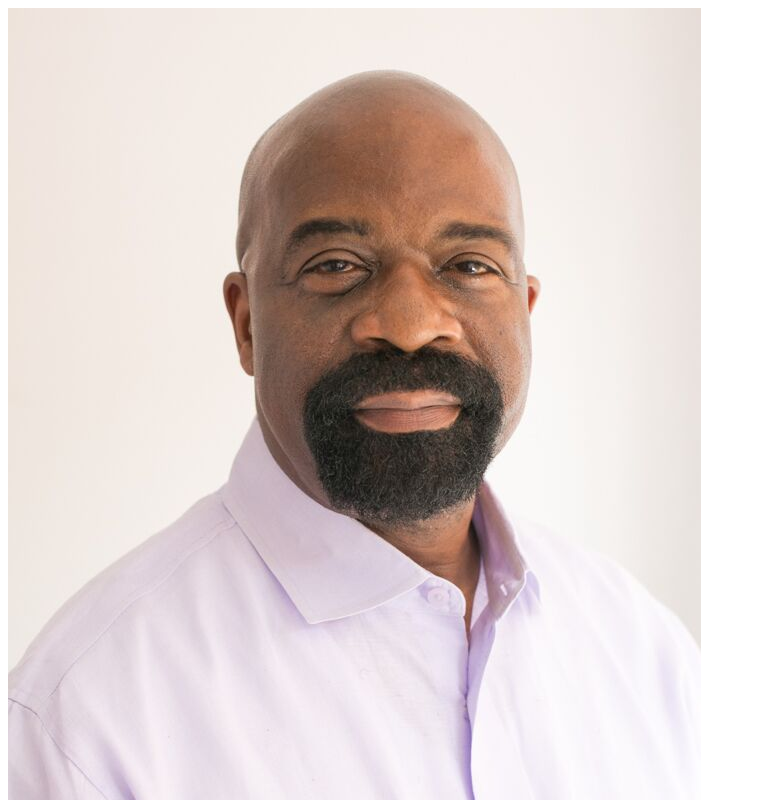
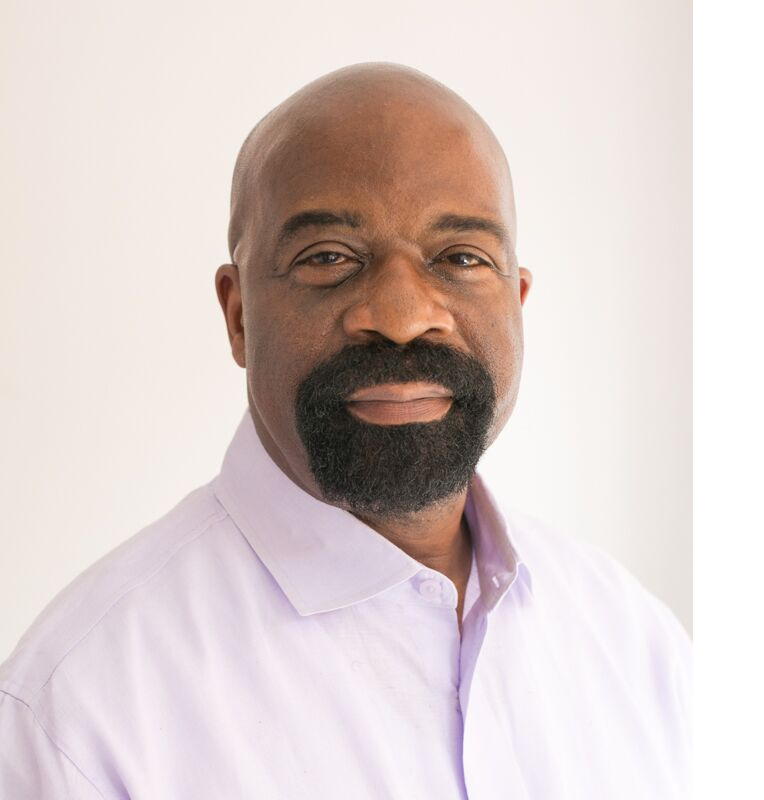
Before and after one commit to LOHankins/LOHankins.github.io, a plain HTML site: page index.html in a window 1280 px wide. Shown: the top 800 px of the page, without its empty margins (0-764 px from the left). Drawn offline with Linux system fonts and the light colour scheme.

Commit message:
remove default browser styling

```diff
--- a/index.html
+++ b/index.html
@@ -2,6 +2,7 @@
 <html>
 	<head>
 		<title>LOHankins</title>
+		<link rel="stylesheet" href="styles.css" />
 	</head>
 	<body>
 		<img src="Headshot1.jpg" alt="Louis' Headshot" />
--- /dev/null
+++ b/styles.css
@@ -0,0 +1,12 @@
+*{
+	margin:0;
+	padding:0;
+	border:0;
+	font-size:inherit;
+	font-weight:inherit;
+	font-family: inherit;
+	text-decoration:inherit;
+	line-height: inherit;
+	color: inherit;
+
+}
```
